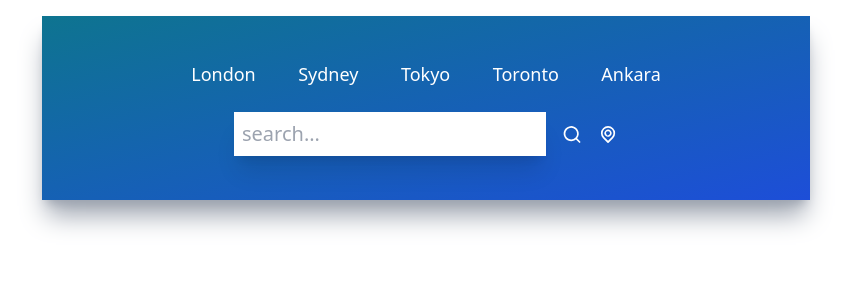
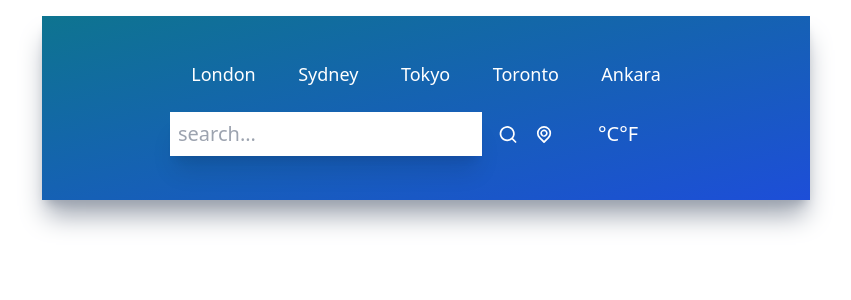
Before and after one commit to Serkan-00/react-weather-app, a React (Create React App) app: page / in a window 1280 px wide. Shown: the top 300 px of the page, without its empty margins (214-1065 px from the left). Built offline with nearby package versions, Linux system fonts and the light colour scheme.

Commit message:
degrees and fahrenheit

```diff
--- a/src/Inputs.jsx
+++ b/src/Inputs.jsx
@@ -17,6 +17,19 @@ function Inputs() {
             <UilLocationPoint size={25}
             className="text-white cursor-pointer transition ease-out hover:scale-125" />
         </div>
+
+        <div className="flex flex-row w-1/4 items-center justify-center">
+          <button
+          name="metric"
+          className="text-xl text-white font-light"
+          >°C</button>
+          <p></p>
+          <button
+          name="imperial"
+          className="text-xl text-white font-light"
+          >°F</button>
+
+        </div>
     </div>
   );
 }
```
